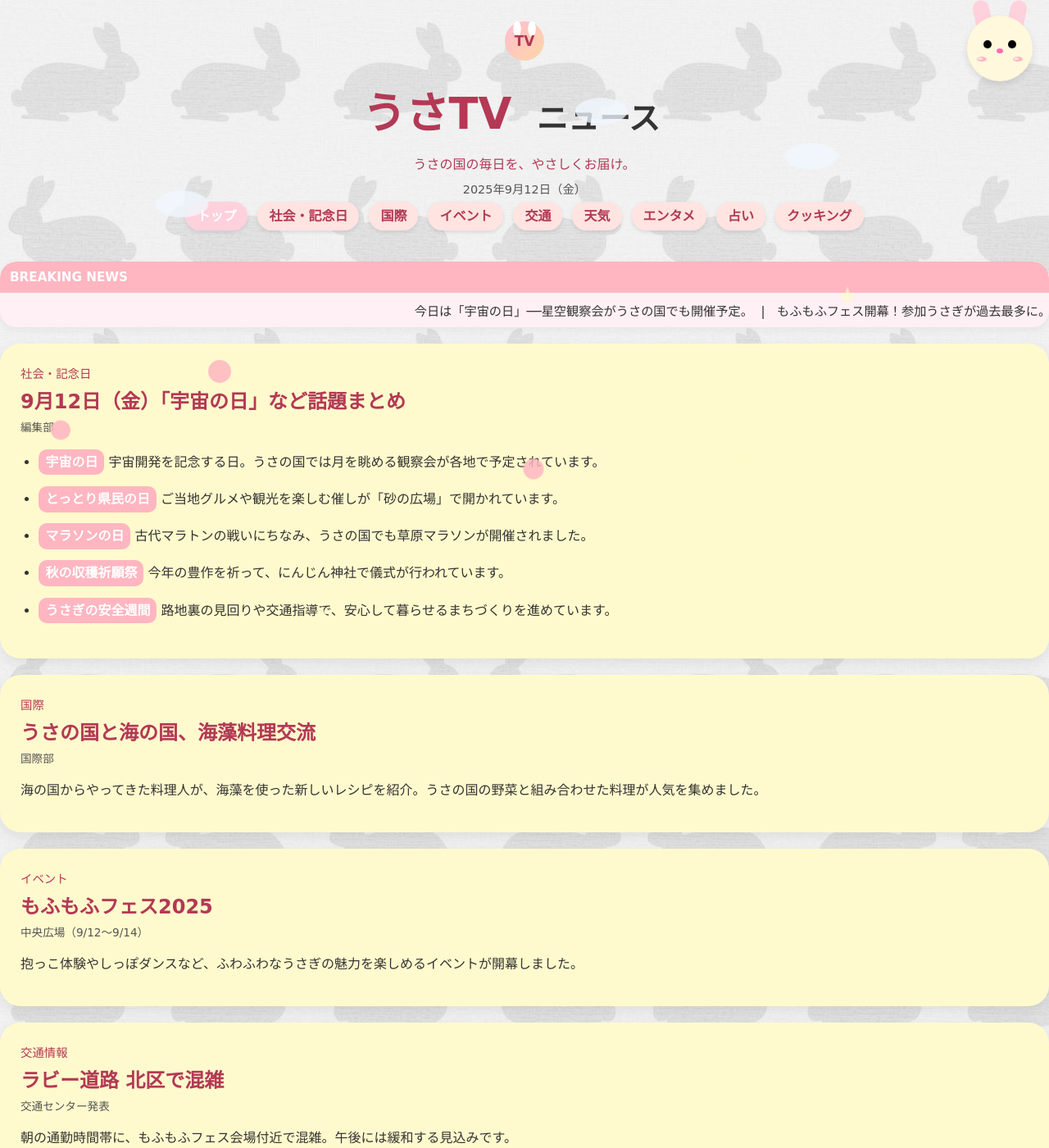
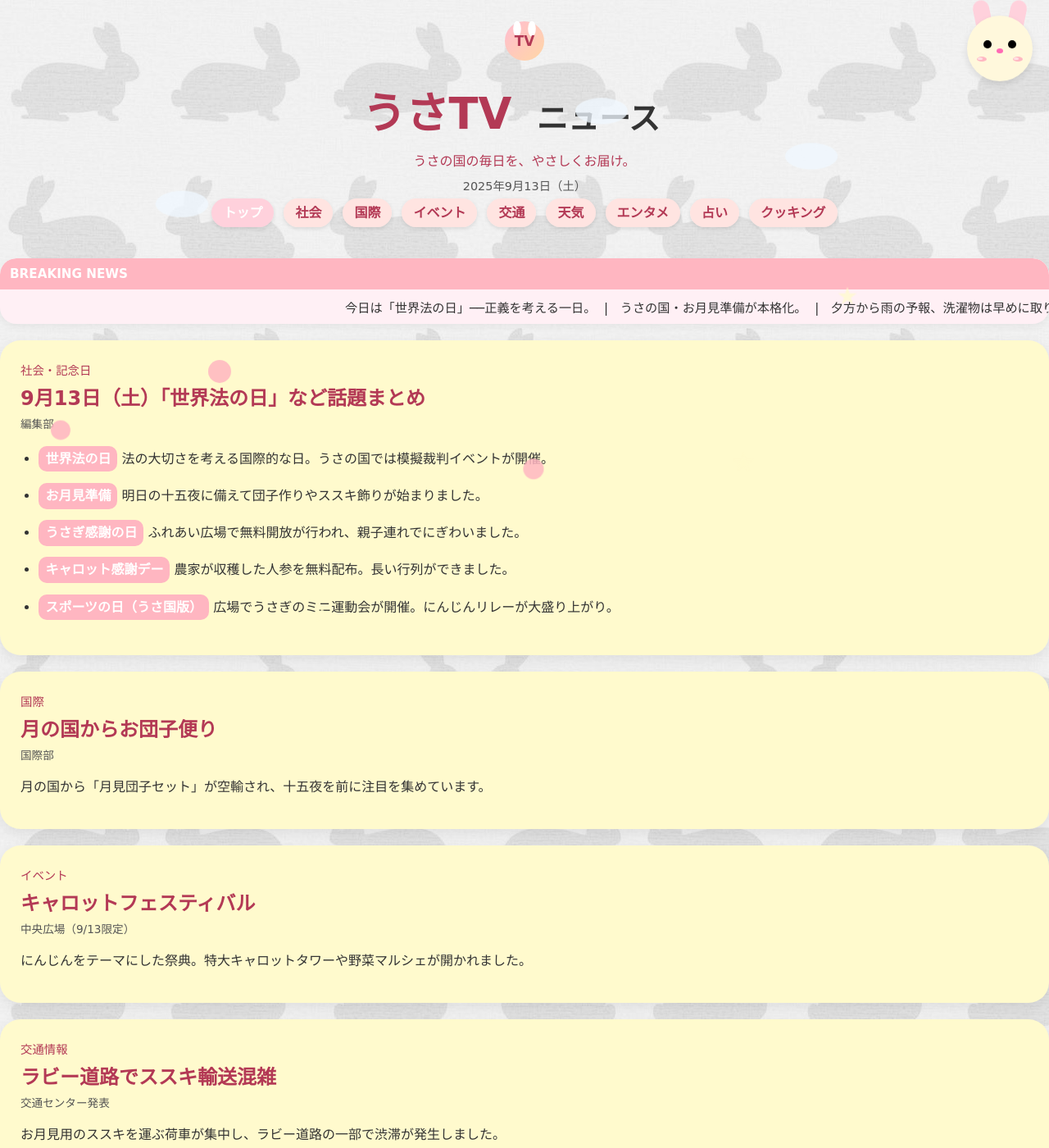
Before and after one commit to Rabbitflower-Rabiko/Rabbitflower-Rabiko-Rabbitflower-Rabiko.github.io, a Jekyll site: the page index.html, which Jekyll copies as it is, in a window 1280 px wide and 1400 px high. Shown: the whole window at 82% size. Built offline with Jekyll 4.4.1, drawn with Linux system fonts in a browser that asks for light colours; some of the changed text lies outside the part shown.

Commit message:
index.html を更新

```diff
--- a/index.html
+++ b/index.html
@@ -1,11 +1,9 @@
-
-<!doctype html>
 <html lang="ja">
 <head>
   <meta charset="utf-8" />
   <meta name="viewport" content="width=device-width, initial-scale=1" />
-  <title>うさTVニュース | 2025年9月12日（金）</title>
-  <meta property="og:title" content="うさTVニュース | 2025年9月12日（金）">
+  <title>うさTVニュース | 2025年9月13日（土）</title>
+  <meta property="og:title" content="うさTVニュース | 2025年9月13日（土）">
   <meta property="og:site_name" content="うさTVニュース">
   <meta property="og:description" content="うさの国のフィクションニュースと、今日のうさぎ占い・おすすめレシピ・お天気情報をお届け。">
   <meta property="og:type" content="article">
@@ -63,14 +61,14 @@
       <div class="tagline">うさの国の毎日を、やさしくお届け。</div>
     </div>
 
-    <div class="date-stamp">2025年9月12日（金）</div>
+    <div class="date-stamp">2025年9月13日（土）</div>
   </div>
 
   <div class="container">
     <nav aria-label="主要カテゴリ">
       <ul class="nav-list">
         <li><a href="#" aria-current="page">トップ</a></li>
-        <li><a href="#society">社会・記念日</a></li>
+        <li><a href="#society">社会</a></li>
         <li><a href="#world">国際</a></li>
         <li><a href="#events">イベント</a></li>
         <li><a href="#traffic">交通</a></li>
@@ -89,9 +87,9 @@
     <div class="ticker-head">BREAKING&nbsp;NEWS</div>
     <div class="ticker-body" role="marquee" aria-live="polite">
       <div class="scroll">
-        <span>今日は「宇宙の日」──星空観察会がうさの国でも開催予定。&nbsp;&nbsp;|&nbsp;&nbsp;</span>
-        <span>もふもふフェス開幕！参加うさぎが過去最多に。&nbsp;&nbsp;|&nbsp;&nbsp;</span>
-        <span>暑さは落ち着き、秋の気配。明日は洗濯日和。&nbsp;&nbsp;|&nbsp;&nbsp;</span>
+        <span>今日は「世界法の日」──正義を考える一日。&nbsp;&nbsp;|&nbsp;&nbsp;</span>
+        <span>うさの国・お月見準備が本格化。&nbsp;&nbsp;|&nbsp;&nbsp;</span>
+        <span>夕方から雨の予報、洗濯物は早めに取り込みを。&nbsp;&nbsp;|&nbsp;&nbsp;</span>
       </div>
     </div>
   </section>
@@ -103,25 +101,25 @@
     <article class="card" id="society">
       <div class="head">
         <div class="eyebrow">社会・記念日</div>
-        <h1>9月12日（金）「宇宙の日」など話題まとめ</h1>
+        <h1>9月13日（土）「世界法の日」など話題まとめ</h1>
         <div class="sub">編集部</div>
       </div>
       <div class="content">
         <ul class="list">
-          <li><strong>宇宙の日</strong>
-            宇宙開発を記念する日。うさの国では月を眺める観察会が各地で予定されています。
+          <li><strong>世界法の日</strong>
+            法の大切さを考える国際的な日。うさの国では模擬裁判イベントが開催。
           </li>
-          <li><strong>とっとり県民の日</strong>
-            ご当地グルメや観光を楽しむ催しが「砂の広場」で開かれています。
+          <li><strong>お月見準備</strong>
+            明日の十五夜に備えて団子作りやススキ飾りが始まりました。
           </li>
-          <li><strong>マラソンの日</strong>
-            古代マラトンの戦いにちなみ、うさの国でも草原マラソンが開催されました。
+          <li><strong>うさぎ感謝の日</strong>
+            ふれあい広場で無料開放が行われ、親子連れでにぎわいました。
           </li>
-          <li><strong>秋の収穫祈願祭</strong>
-            今年の豊作を祈って、にんじん神社で儀式が行われています。
+          <li><strong>キャロット感謝デー</strong>
+            農家が収穫した人参を無料配布。長い行列ができました。
           </li>
-          <li><strong>うさぎの安全週間</strong>
-            路地裏の見回りや交通指導で、安心して暮らせるまちづくりを進めています。
+          <li><strong>スポーツの日（うさ国版）</strong>
+            広場でうさぎのミニ運動会が開催。にんじんリレーが大盛り上がり。
           </li>
         </ul>
       </div>
@@ -131,11 +129,11 @@
     <article class="card" id="world">
       <div class="head">
         <div class="eyebrow">国際</div>
-        <h2>うさの国と海の国、海藻料理交流</h2>
+        <h2>月の国からお団子便り</h2>
         <div class="sub">国際部</div>
       </div>
       <div class="content">
-        <p>海の国からやってきた料理人が、海藻を使った新しいレシピを紹介。うさの国の野菜と組み合わせた料理が人気を集めました。</p>
+        <p>月の国から「月見団子セット」が空輸され、十五夜を前に注目を集めています。</p>
       </div>
     </article>
 
@@ -143,11 +141,11 @@
     <article class="card" id="events">
       <div class="head">
         <div class="eyebrow">イベント</div>
-        <h2>もふもふフェス2025</h2>
-        <div class="sub">中央広場（9/12〜9/14）</div>
+        <h2>キャロットフェスティバル</h2>
+        <div class="sub">中央広場（9/13限定）</div>
       </div>
       <div class="content">
-        <p>抱っこ体験やしっぽダンスなど、ふわふわなうさぎの魅力を楽しめるイベントが開幕しました。</p>
+        <p>にんじんをテーマにした祭典。特大キャロットタワーや野菜マルシェが開かれました。</p>
       </div>
     </article>
 
@@ -155,11 +153,11 @@
     <article class="card" id="traffic">
       <div class="head">
         <div class="eyebrow">交通情報</div>
-        <h2>ラビー道路 北区で混雑</h2>
+        <h2>ラビー道路でススキ輸送混雑</h2>
         <div class="sub">交通センター発表</div>
       </div>
       <div class="content">
-        <p>朝の通勤時間帯に、もふもふフェス会場付近で混雑。午後には緩和する見込みです。</p>
+        <p>お月見用のススキを運ぶ荷車が集中し、ラビー道路の一部で渋滞が発生しました。</p>
       </div>
     </article>
 
@@ -167,24 +165,25 @@
     <aside class="card" id="weather" aria-labelledby="wx-title">
       <div class="head">
         <div class="eyebrow">明日の天気</div>
-        <h2 id="wx-title">うさの国（9月13日）</h2>
-        <div class="sub">晴れ時々くもり</div>
+        <h2 id="wx-title">うさの国（9月14日）</h2>
+        <div class="sub">くもりのち雨</div>
       </div>
       <div class="wx">
         <div class="wx-ico" aria-hidden="true">
           <svg viewBox="0 0 64 64">
-            <circle cx="32" cy="32" r="16" fill="#ffcc33"/>
-            <ellipse cx="42" cy="38" rx="14" ry="9" fill="#e9e9e9"/>
-            <ellipse cx="28" cy="40" rx="18" ry="10" fill="#dddddd"/>
+            <ellipse cx="32" cy="40" rx="20" ry="12" fill="#cccccc"/>
+            <line x1="22" y1="48" x2="22" y2="58" stroke="#3399ff" stroke-width="3"/>
+            <line x1="32" y1="48" x2="32" y2="58" stroke="#3399ff" stroke-width="3"/>
+            <line x1="42" y1="48" x2="42" y2="58" stroke="#3399ff" stroke-width="3"/>
           </svg>
         </div>
         <div>
           <div class="wx-kv">
-            <div class="tmax">最高 28℃</div>
+            <div class="tmax">最高 27℃</div>
             <div class="tmin">／ 最低 21℃</div>
           </div>
-          <div class="advisory">朝晩は涼しく過ごしやすい一日。秋の風を感じられそう。</div>
-          <div class="advisory">洗濯指数：★★★★☆（よく乾きます）</div>
+          <div class="advisory">夕方以降は雨具をお忘れなく。</div>
+          <div class="advisory">洗濯指数：★★☆☆☆（部屋干し推奨）</div>
         </div>
       </div>
     </aside>
@@ -193,15 +192,15 @@
     <section class="card" id="ent">
       <div class="head">
         <div class="eyebrow">エンタメ</div>
-        <h2>話題のうさぎニュース</h2>
+        <h2>うさぎカルチャー最新情報</h2>
       </div>
       <div class="content">
         <ul class="list">
-          <li>映画『月と跳ねるうさぎ』が公開スタート。</li>
-          <li>うさドル「ラビット☆ハーモニー」が新アルバムをリリース。</li>
-          <li>絵本『にんじんと星の物語』がベストセラー入り。</li>
-          <li>森の音楽祭で「チモシー楽団」が大喝采。</li>
-          <li>演劇『しっぽの約束』が追加公演決定。</li>
+          <li>うさぎ合唱団が秋のコンサートを開催。</li>
+          <li>映画『キャロット大冒険2』が公開決定。</li>
+          <li>うさぎファッションショーで秋コーデ特集。</li>
+          <li>もふもふアイドルが新曲「ススキの風」をリリース。</li>
+          <li>絵本『お月見うさぎ』がベストセラー入り。</li>
         </ul>
       </div>
     </section>
@@ -213,7 +212,7 @@
         <h2>チモシー占い</h2>
       </div>
       <div class="content">
-        <p>今日は<strong>にんじん色の小物</strong>が幸運を呼びます。仲間と協力することで大きな成果が得られる日。</p>
+        <p>今日は<strong>やわらかいチモシー</strong>が幸運のカギ。心地よい休息が運気を高めます。ラッキーアイテムはススキ飾り。</p>
       </div>
     </section>
 
@@ -225,14 +224,14 @@
       </div>
       <div class="content">
         <ul class="list">
-          <li><strong>クローバーパンケーキ</strong>
-            クローバーを混ぜた生地で焼く、香り豊かな一品。
+          <li><strong>お月見キャロット団子</strong>
+            にんじん入りのほんのり甘い団子で十五夜気分。
           </li>
-          <li><strong>にんじんグラタン</strong>
-            甘みのあるにんじんをホワイトソースで包み、オーブンでこんがり。
+          <li><strong>ほうれん草のうさ巻き</strong>
+            栄養満点のほうれん草をクレープ風にアレンジ。
           </li>
-          <li><strong>りんごヨーグルトサラダ</strong>
-            さっぱりした味わいで、朝食にぴったり。
+          <li><strong>梨とクローバーのサラダ</strong>
+            秋の味覚・梨を使った爽やかな一品。
           </li>
         </ul>
       </div>
@@ -245,7 +244,7 @@
         <h2>今日のひとこと</h2>
       </div>
       <div class="content">
-        <p>朝晩の冷え込みに注意。毛布や暖かいマットを用意して体を冷やさないようにしましょう。</p>
+        <p>気温差に注意。夜は涼しくなるため、毛布などで体を冷やさない工夫を。</p>
       </div>
     </section>
 
```
